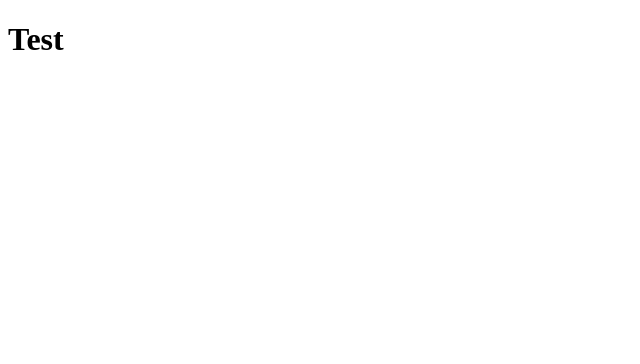
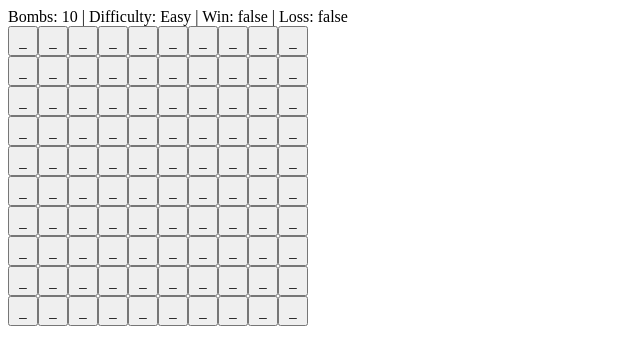
Before and after one commit to NickMyers217/minesweeper-redux-react, a React app: page / in a window 1280 px wide. Shown: the top 364 px of the page, without its empty margins (0-640 px from the left). Built offline with nearby package versions, Linux system fonts and the light colour scheme.

Commit message:
Created a very simple protoptye renderer with react

```diff
--- a/src/actions/index.js
+++ b/src/actions/index.js
@@ -44,11 +44,12 @@ export const calculateNumbers = () => ({
 })
 
 // Minesweeper actions
-export const newGame = ({width, height, bombs}) => ({
+export const newGame = ({width, height, bombs, text}) => ({
   type: 'NEW_GAME',
   width,
   height,
-  bombs
+  bombs,
+  text
 })
 
 export const leftClick = (x, y) => ({
--- a/src/components/App.js
+++ b/src/components/App.js
@@ -1,9 +1,9 @@
 import React from 'react'
+import SimpleTextRenderer from '../containers/SimpleTextRenderer'
 
 const App = () => (
   <div>
-    {/* TODO: Container compoents go here */}
-    <h1>Test</h1>
+    <SimpleTextRenderer />
   </div>
 )
 
--- /dev/null
+++ b/src/containers/SimpleTextRenderer.js
@@ -0,0 +1,65 @@
+import React from 'react'
+import { connect } from 'react-redux'
+
+import { leftClick } from '../actions'
+
+const cellToText = (cell) => {
+  const {isVisible, isFlagged, type, value} = cell
+
+  if (isFlagged) {
+    return 'f'
+  }
+
+  if (isVisible) {
+    if (type === 'EMPTY') return 'x'
+    else if (type === 'BOMB') return 'b'
+    else return value.toString()
+  }
+
+  return '_'
+}
+
+const Game = ({state, onLeftClick}) => (
+  <div>
+    <span>
+      Bombs: {state.bombCount.toString()} |
+      Difficulty: {state.difficulty} |
+      Win: {state.gameWon.toString()} |
+      Loss: {state.gameLoss.toString()}
+    </span>
+    <div>
+      {state.board.map((r, y) => (
+        <div key={y}>
+          {r.map((c, x) => (
+            <button
+              key={x}
+              style={{width: '30px', height: '30px'}}
+              onClick={() => onLeftClick(x, y)}>
+              {cellToText(c)}
+            </button>
+          ))}
+        </div>
+      ))}
+    </div>
+  </div>
+)
+
+const mapStateToProps = (state) => ({
+  state: state.toJS()
+})
+
+const mapDispatchToProps = (dispatch) => ({
+  // TODO: Make props for the actions
+  onLeftClick: (x, y) => {
+    dispatch(leftClick(x, y))
+  }
+  // rightClick
+  // newGame
+})
+
+const SimpleTextRenderer = connect(
+  mapStateToProps,
+  mapDispatchToProps
+)(Game)
+
+export default SimpleTextRenderer
--- a/src/index.jsx
+++ b/src/index.jsx
@@ -5,9 +5,12 @@ import { Provider } from 'react-redux'
 
 import App from './components/App'
 import minesweeper, { Difficulties } from './reducers'
-import * as actions from './actions'
+import { newGame } from './actions'
 
 const store = createStore(minesweeper)
+store.dispatch(newGame(Difficulties.EASY))
+
+store.getState().toJS()
 
 render(
   <Provider store={store}>
--- a/src/reducers/board.js
+++ b/src/reducers/board.js
@@ -2,7 +2,11 @@ import { List, Map, Range } from 'immutable'
 import { range, uniq, curry } from 'ramda'
 
 import cell from './cell'
-import * as actions from '../actions'
+import { createEmptyCell
+       , updateCell
+       , setCellBomb
+       , setCellNumber
+       } from '../actions'
 
 const getRandomInt = (max) => Math.floor(Math.random() * max)
 
@@ -55,7 +59,7 @@ export const getCascadeCoords = ({ x, y }, board) => {
   let firstCall = true
 
   const addToCoordsList = (nx, ny) => {
-    const { type, isVisible } = board.getIn([ny, nx]).toJS()
+    const {type, isVisible} = board.getIn([ny, nx]).toJS()
     const isEmpty = type === 'EMPTY'
     const isBomb = type === 'BOMB'
     const isInList = coords
@@ -69,7 +73,7 @@ export const getCascadeCoords = ({ x, y }, board) => {
       processNeighbors()
     } else {
       if (!isInList && !isBomb && !isVisible) {
-        coords.push({ x: nx, y: ny })
+        coords.push({x: nx, y: ny})
 
         if (isEmpty) processNeighbors()
       }
@@ -84,22 +88,22 @@ export const getCascadeCoords = ({ x, y }, board) => {
 const board = (state = List([]), action) => {
   switch (action.type) {
     case 'CREATE_EMPTY_BOARD':
-      const { width, height } = action
+      const {width, height} = action
 
       return emptyBoard(width, height, () =>
-        cell(Map({}), actions.createEmptyCell()))
+        cell(Map({}), createEmptyCell()))
 
     case 'UPDATE_CELL':
-      const { x, y, cellAction } = action
+      const {x, y, cellAction} = action
       const newCell = cell(state.get(y).get(x), cellAction)
 
       return state.set(y, state.get(y).set(x, newCell))
 
     case 'PLACE_BOMBS':
-      const { count } = action
+      const {count} = action
       const coords = getRandomCoordinates(count, state.get(0).count(), state.count())
       const bombActions = coords
-        .map(({x, y}) => actions.updateCell(x, y, actions.setCellBomb()))
+        .map(({x, y}) => updateCell(x, y, setCellBomb()))
 
       return bombActions
         .reduce((curState, curAction) => board(curState, curAction), state)
@@ -115,7 +119,7 @@ const board = (state = List([]), action) => {
               .map(({x, y}) => state.getIn([ y, x, 'type' ]))
               .filter(t => t === 'BOMB')
               .length
-            return cell(c, actions.setCellNumber(number))
+            return cell(c, setCellNumber(number))
           }))
 
     default:
--- a/src/reducers/index.js
+++ b/src/reducers/index.js
@@ -1,13 +1,19 @@
 import { Map } from 'immutable'
 
 import board, { getCascadeCoords } from './board'
-import * as actions from '../actions'
+import { createEmptyBoard
+       , placeBombs
+       , calculateNumbers
+       , updateCell
+       , setCellVisible
+       , setCellFlagged
+       } from '../actions'
 
 export const Difficulties = {
-  EASY: { width: 10, height: 10, bombs: 10 },
-  MEDIUM: { width: 20, height: 20, bombs: 20 },
-  HARD: { width: 30, height: 30, bombs: 30 },
-  INSANE: { width: 50, height: 50, bombs: 50 }
+  EASY: { width: 10, height: 10, bombs: 10, text: 'Easy' },
+  MEDIUM: { width: 20, height: 20, bombs: 20, text: 'Medium' },
+  HARD: { width: 30, height: 30, bombs: 30, text: 'Hard' },
+  INSANE: { width: 50, height: 50, bombs: 50, text: 'Insane' }
 }
 
 export const isGameLoss = (state) => state
@@ -40,53 +46,49 @@ const minesweeper = (state = Map({}), action) => {
 
   switch (action.type) {
     case 'NEW_GAME':
-      const { width, height, bombs } = action
+      const {width, height, bombs, text} = action
       const newBoardActions = [
-        actions.createEmptyBoard(width, height),
-        actions.placeBombs(bombs),
-        actions.calculateNumbers()
+        createEmptyBoard(width, height),
+        placeBombs(bombs),
+        calculateNumbers()
       ]
       return state
         .update('board', b => newBoardActions
           .reduce((s, a) => board(s, a), b))
+        .set('difficulty', text)
         .set('bombCount', bombs)
         .set('gameLoss', false)
         .set('gameWon', false)
 
     case 'LEFT_CLICK':
-      // TODO: Debug why this isnt working
       const needsCascade = state
         .getIn(['board', y, x, 'type']) === 'EMPTY'
 
       const visibilityActions = needsCascade
-        ? [actions.updateCell(x, y, actions.setCellVisible())]
-        : getCascadeCoords({x, y}, state.get('board'))
-            .map(({x, y}) => actions.updateCell(x, y, actions.setCellVisible()))
+        ? getCascadeCoords({x, y}, state.get('board'))
+            .map(({x, y}) => updateCell(x, y, setCellVisible()))
+        : [updateCell(x, y, setCellVisible())]
 
       const updatedBoardState = state
         .update('board', b => {
-          return visibilityActions.reduce((curState, curAction) => (
-            board(curState, curAction)
+          return visibilityActions.reduce(
+            (curState, curAction) => (board(curState, curAction)
           ), state.get('board'))
         })
 
       if (isGameLoss(updatedBoardState)) {
-        return updatedBoardState
-          .set('gameLoss', true)
+        return updatedBoardState.set('gameLoss', true)
       }
 
       if (isGameWon(updatedBoardState)) {
-        return updatedBoardState
-          .set('gameWon', true)
+        return updatedBoardState.set('gameWon', true)
       }
 
       return updatedBoardState
 
     case 'RIGHT_CLICK':
-      const flaggedAction = actions
-        .updateCell(x, y, actions.setCellFlagged())
       return state
-        .update('board', b => board(b, flaggedAction))
+        .update('board', b => board(b, updateCell(x, y, setCellFlagged())))
 
     default:
       return state
```
Also changed, not shown: test/minesweeper.js (+1 -0 lines).
